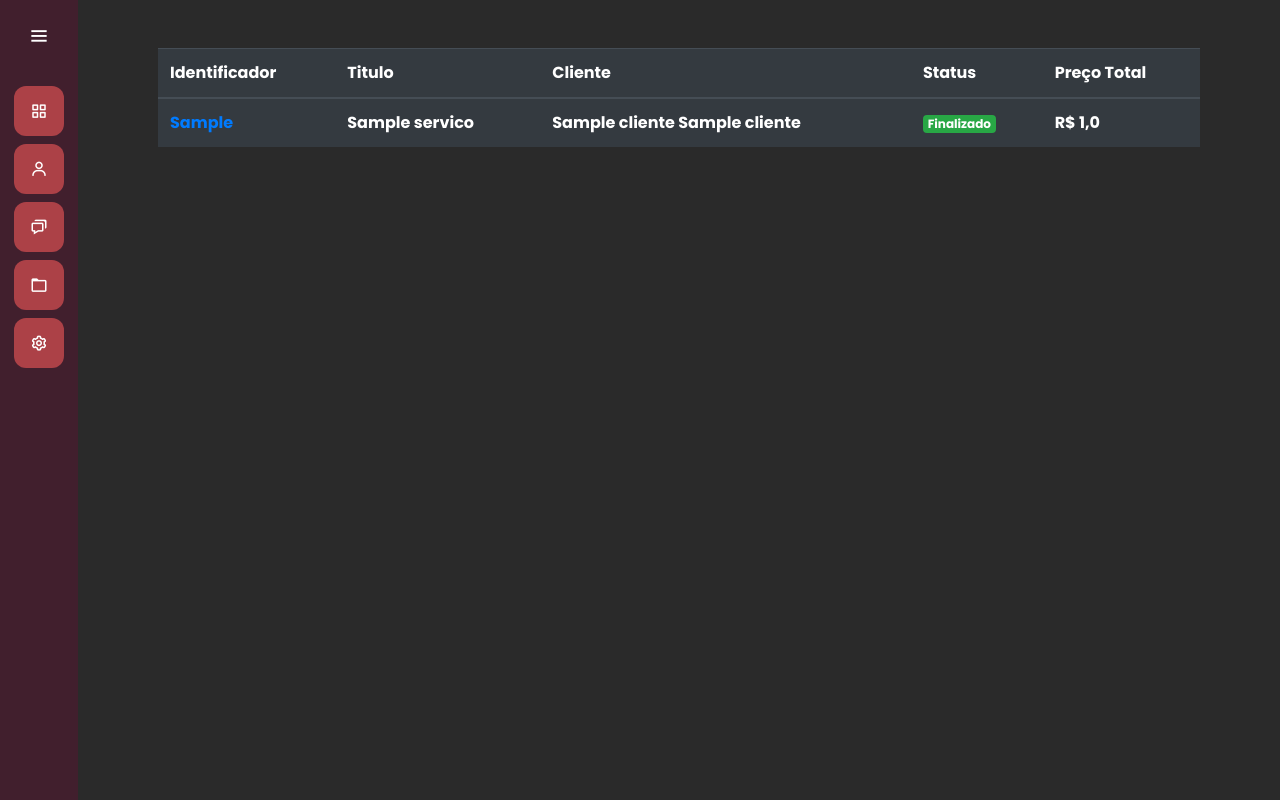
After one commit to FelipeNascimento-dev/mecajato, a Django app: page /servicos/listar_servico/ in a window 1280 px wide. The commit adds this page. Run offline with Django 5.2, Linux system fonts and the light colour scheme; tables that the repository leaves empty hold one stand-in row (values such as "Sample post"); lists and menus that the app fills with data are empty.

Commit message:
feat: finalização aula 6 e 7

```diff
--- /dev/null
+++ b/base_static/global/css/servicos.css
@@ -0,0 +1,4 @@
+.distanciamento{
+    padding-left: 80px;
+    padding-right: 80px;
+}
--- a/base_templates/global/base.html
+++ b/base_templates/global/base.html
@@ -37,7 +37,7 @@
           <span class="tooltip">Clientes</span>
         </li>
         <li>
-          <a href="#">
+          <a href="{% url 'servicos:novo_servico' %^}">
             <i class='bx bx-chat' ></i>
             <span class="links_name">Serviços</span>
           </a>
--- a/servicos/models.py
+++ b/servicos/models.py
@@ -2,7 +2,7 @@ from django.db import models
 from clientes.models import Cliente
 from .choices import ChoicesCategoriaManutencao
 from datetime import datetime
-from secrets import token_hex
+from secrets import token_hex, token_urlsafe
 
 
 class CategoriaManutencao(models.Model):
@@ -23,6 +23,7 @@ class Servico(models.Model):
     finalizado = models.BooleanField(default=False)
     protocolo = models.CharField(
         max_length=52, null=True, blank=True, unique=True)
+    identificador = models.CharField(max_length=24, null=True, blank=True)
 
     def __str__(self) -> str:
         return self.titulo
@@ -30,6 +31,8 @@ class Servico(models.Model):
     def save(self, *args, **kwargs):
         if not self.protocolo:
             self.protocolo = datetime.now().strftime("%d/%m/%Y-%H:%M:%S-") + token_hex(16)
+        if not self.identificador:
+            self.identificador = token_urlsafe(16)
         super(Servico, self).save(*args, **kwargs)
 
     def preco_total(self):
--- /dev/null
+++ b/servicos/templates/servicos/listar_servico.html
@@ -0,0 +1,42 @@
+{% extends "global/base.html" %}
+{% load static %}
+
+{% block 'head' %}
+<link rel="stylesheet" href="{% static 'global/css/clientes.css' %}" />
+<link rel="stylesheet" href="{% static 'global/css/servicos.css' %}" />
+{% endblock %}
+
+{% block 'dashboard' %}
+<br>
+<br>
+<div class="container-fluid distanciamento">
+    <table class="table table-dark">
+        <thead>
+            <tr>
+                <th scope="col">Identificador</th>
+                <th scope="col">Titulo</th>
+                <th scope="col">Cliente</th>
+                <th scope="col">Status</th>
+                <th scope="col">Preço Total</th>
+            </tr>
+        </thead>
+        <tbody>
+            {% for servico in servicos %}
+                <tr>
+                    <th><a href="{% url 'servico' servico.identificador %}">{{ servico.identificador }}</a></th>
+                    <th>{{ servico.titulo }}</th>
+                    <th>{{ servico.cliente }}</th>
+                    <th>
+                    {% if servico.finalizado %}
+                        <span class="badge badge-success">Finalizado</span>
+                    {% else %}
+                        <span class="badge badge-info">Em manutenção</span>
+                    {% endif %}
+                    </th>
+                    <th>R$ {{ servico.preco_total }}</th>
+                </tr>
+            {% endfor %}
+        </tbody>
+    </table>
+</div>
+{% endblock %}
--- a/servicos/urls.py
+++ b/servicos/urls.py
@@ -3,4 +3,6 @@ from . import views
 
 urlpatterns = [
     path('novo_servico/', views.novo_servico, name='novo_servico'),
+    path('listar_servico/', views.listar_servico, name='listar_servico'),
+    path('servico/<str:identificador>/', views.servico, name='servico'),
 ]
--- a/servicos/views.py
+++ b/servicos/views.py
@@ -1,5 +1,28 @@
-from django.shortcuts import render
+from django.shortcuts import render, get_object_or_404
+from .forms import FormServico
+from django.http import HttpResponse
+from .models import Servico
 
 
 def novo_servico(request):
-    return render(request, 'servicos/novo_servico.html')
+    if request.method == "GET":
+        form = FormServico()
+        return render(request, 'servicos/novo_servico.html', {'form': form})
+    elif request.method == "POST":
+        form = FormServico(request.POST)
+        if form.is_valid():
+            form.save()
+            return HttpResponse("Serviço salvo com sucesso!")
+        else:
+            return render(request, 'servicos/novo_servico.html', {'form': form})
+
+
+def listar_servico(request):
+    if request.method == "GET":
+        servicos = Servico.objects.all()
+        return render(request, 'servicos/listar_servico.html', {'servicos': servicos})
+
+
+def servico(request, identificador):
+    servico = get_object_or_404(Servico, identificador=identificador)
+    return render(request, 'servicos/servico.html', {'servico': servico})
```
Also changed, not shown: clientes/templates/clientes/clientes.html (+5 -2 lines), servicos/forms.py (added, +21 -0 lines), servicos/templates/servicos/novo_servico.html (+19 -1 lines), servicos/templates/servicos/servico.html (added, +19 -0 lines), servicos/migrations/0003_servico_identificador.py (added).
